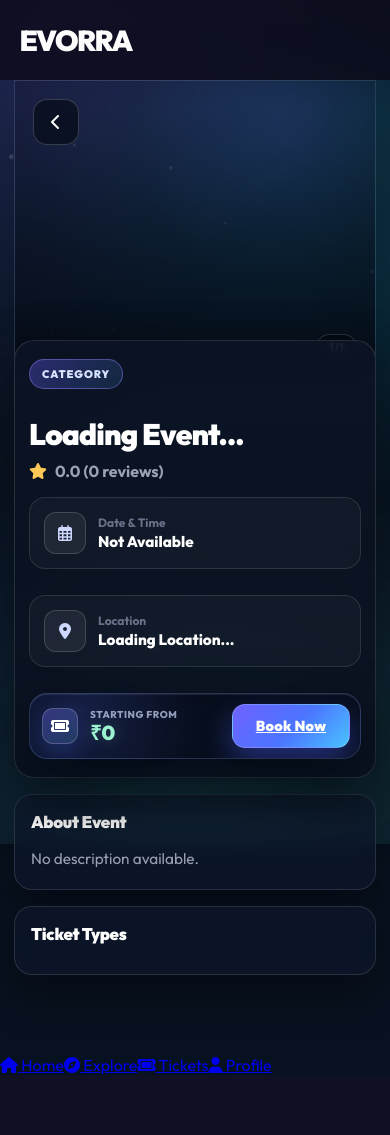
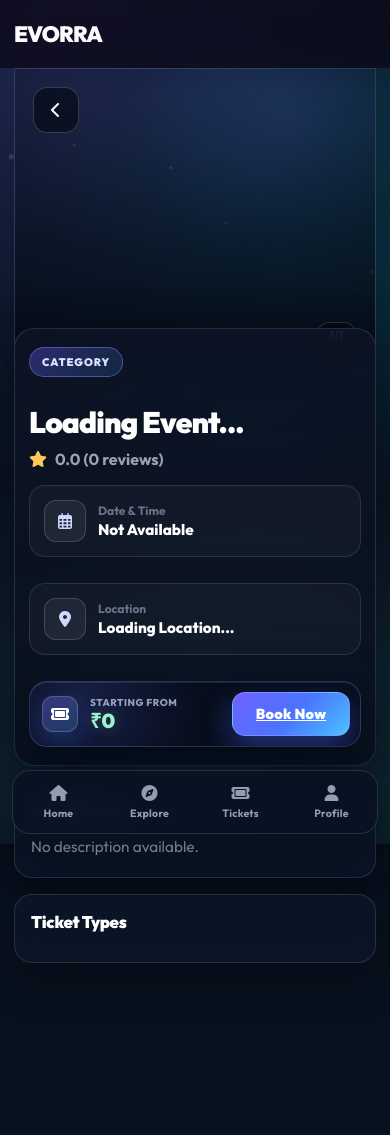
Before and after one commit to morvin2701/Evorra, a Flask app: page /event/1 in a window 390 px wide. Before the commit the page ends 1075 px from the top, so only its background shows below. Run offline with Flask 3, Linux system fonts and the light colour scheme; some libraries are stand-ins or nearby versions.

Commit message:
Improve global mobile responsiveness and navigation stability.
Add responsive foundation breakpoints, mobile bottom navigation layout rules, and fix background layering conflict so the bottom nav renders correctly on phones.

Made-with: Cursor

```diff
--- a/static/css/background-animation.css
+++ b/static/css/background-animation.css
@@ -93,10 +93,13 @@ body {
 }
 
 .top-navbar,
-main,
-.bottom-nav {
+main {
     position: relative;
     z-index: 3;
+}
+
+.bottom-nav {
+    z-index: 1200;
 }
 
 @keyframes bgShift {
--- a/static/css/style.css
+++ b/static/css/style.css
@@ -966,3 +966,127 @@ body {
     border-radius: 20px;
     margin-bottom: 10px;
 }
+
+/* ── Global Responsive Foundation ── */
+html, body {
+    max-width: 100%;
+    overflow-x: hidden;
+}
+
+img, video, canvas {
+    max-width: 100%;
+    height: auto;
+}
+
+main {
+    width: 100%;
+}
+
+.hide-on-desktop {
+    display: none !important;
+}
+
+.hide-on-mobile {
+    display: initial !important;
+}
+
+.bottom-nav {
+    position: fixed;
+    left: 12px;
+    right: 12px;
+    bottom: calc(10px + env(safe-area-inset-bottom));
+    border-radius: 18px;
+    border: 1px solid rgba(255,255,255,0.12);
+    background: rgba(9, 18, 34, 0.92);
+    backdrop-filter: blur(16px);
+    display: grid;
+    grid-template-columns: repeat(4, 1fr);
+    z-index: 1200;
+    box-shadow: 0 20px 40px rgba(0,0,0,0.4);
+}
+
+.bottom-nav .nav-item {
+    min-height: 62px;
+    display: flex;
+    flex-direction: column;
+    align-items: center;
+    justify-content: center;
+    gap: 5px;
+    color: rgba(228,236,255,0.64);
+    text-decoration: none;
+    font-size: 0.66rem;
+    font-weight: 700;
+    letter-spacing: 0.25px;
+}
+
+.bottom-nav .nav-item i {
+    font-size: 1rem;
+}
+
+.bottom-nav .nav-item.active {
+    color: #ffffff;
+}
+
+@media (max-width: 1120px) {
+    .top-navbar {
+        padding: 0 20px;
+    }
+
+    .nav-links {
+        gap: 18px;
+    }
+
+    .nav-link {
+        font-size: 0.86rem;
+    }
+}
+
+@media (max-width: 900px) {
+    .top-navbar {
+        height: 68px;
+        padding: 0 14px;
+    }
+
+    .nav-logo {
+        font-size: 1.38rem;
+        letter-spacing: -0.8px;
+    }
+
+    .nav-links {
+        display: none;
+    }
+
+    #user-header {
+        display: flex;
+        align-items: center;
+        gap: 10px;
+    }
+
+    .hide-on-desktop {
+        display: grid !important;
+    }
+
+    .hide-on-mobile {
+        display: none !important;
+    }
+
+    main {
+        padding-bottom: calc(92px + env(safe-area-inset-bottom));
+    }
+}
+
+@media (max-width: 640px) {
+    .auth-wrapper {
+        padding: 20px 12px;
+    }
+
+    .auth-card {
+        border-radius: 20px;
+        padding: 22px 16px;
+    }
+
+    .btn-evorra {
+        padding: 14px;
+        font-size: 0.9rem;
+    }
+}
```
